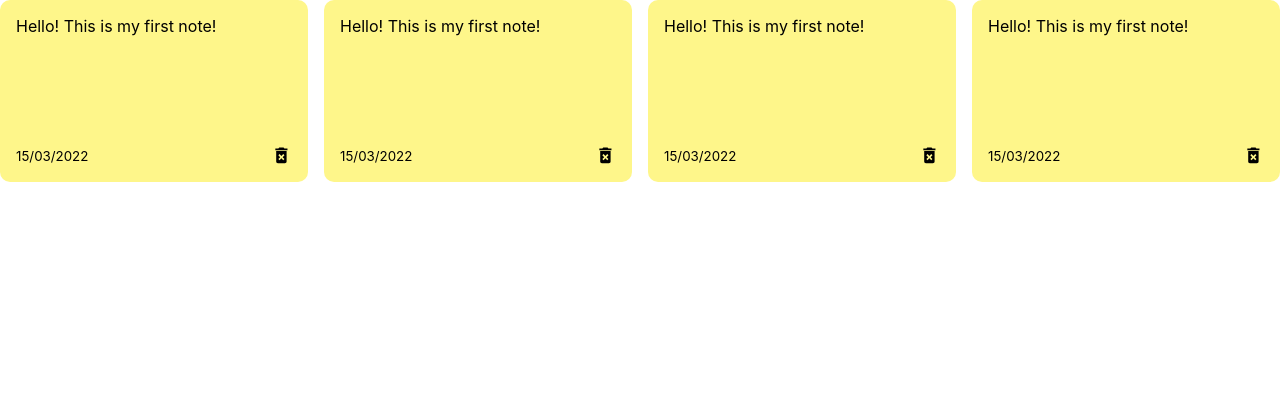
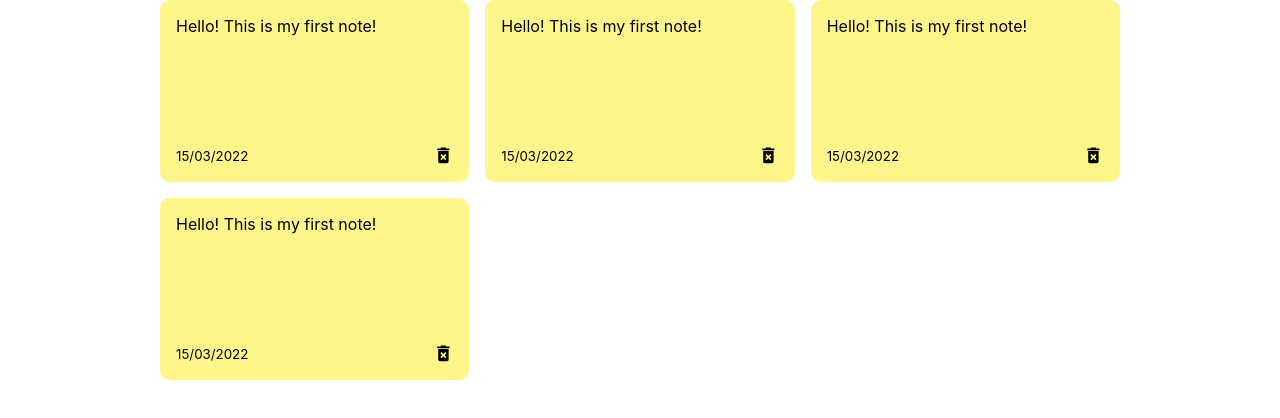
Before and after one commit to giorgigutsaevi/react-notes-app, a React (Create React App) app: page / in a window 1280 px wide. Shown: the top 418 px of the page. Built offline with nearby package versions, Linux system fonts and the light colour scheme.

Commit message:
added styles to the main App component

```diff
--- a/src/index.css
+++ b/src/index.css
@@ -10,6 +10,14 @@ body {
 code {
   font-family: source-code-pro, Menlo, Monaco, Consolas, 'Courier New',
     monospace;
+}
+
+.container{
+  max-width: 960px;
+  margin-right: auto;
+  margin-left: auto;
+  padding-right: 1.5em;
+  padding-left: 1.5em;
 }
 
 .notes-list{
```
